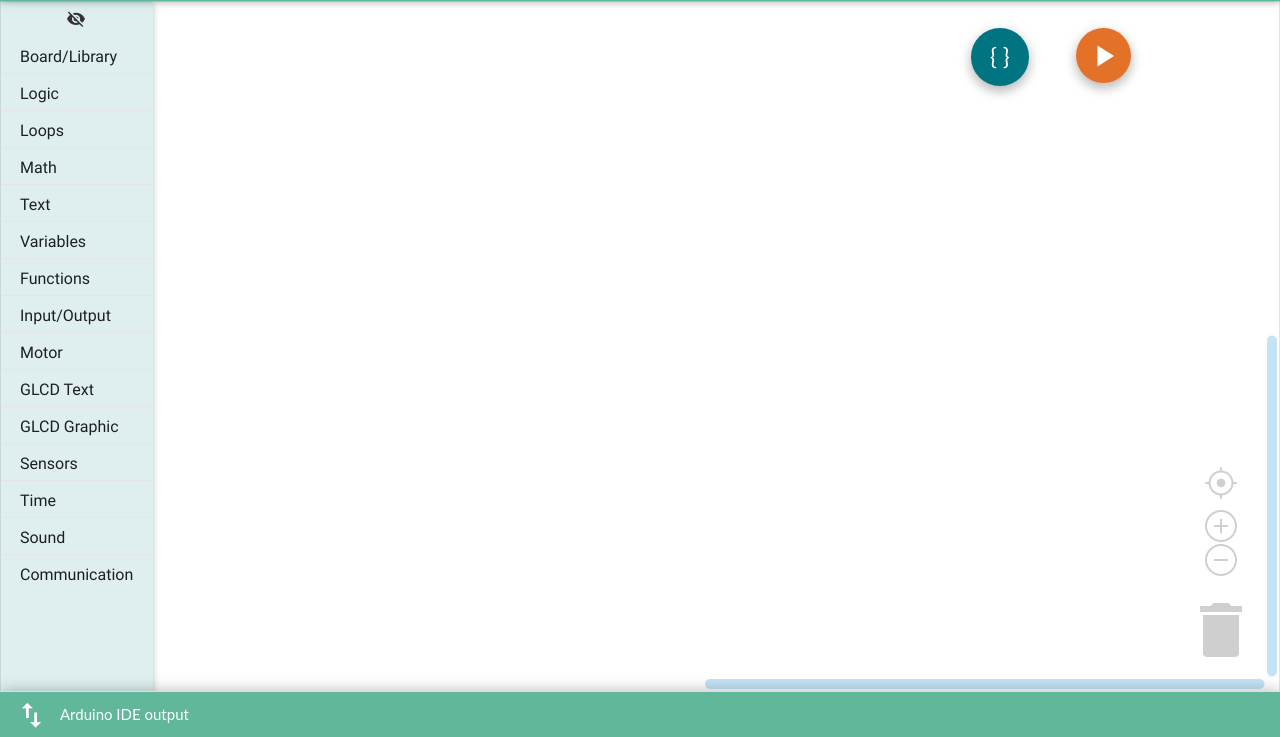
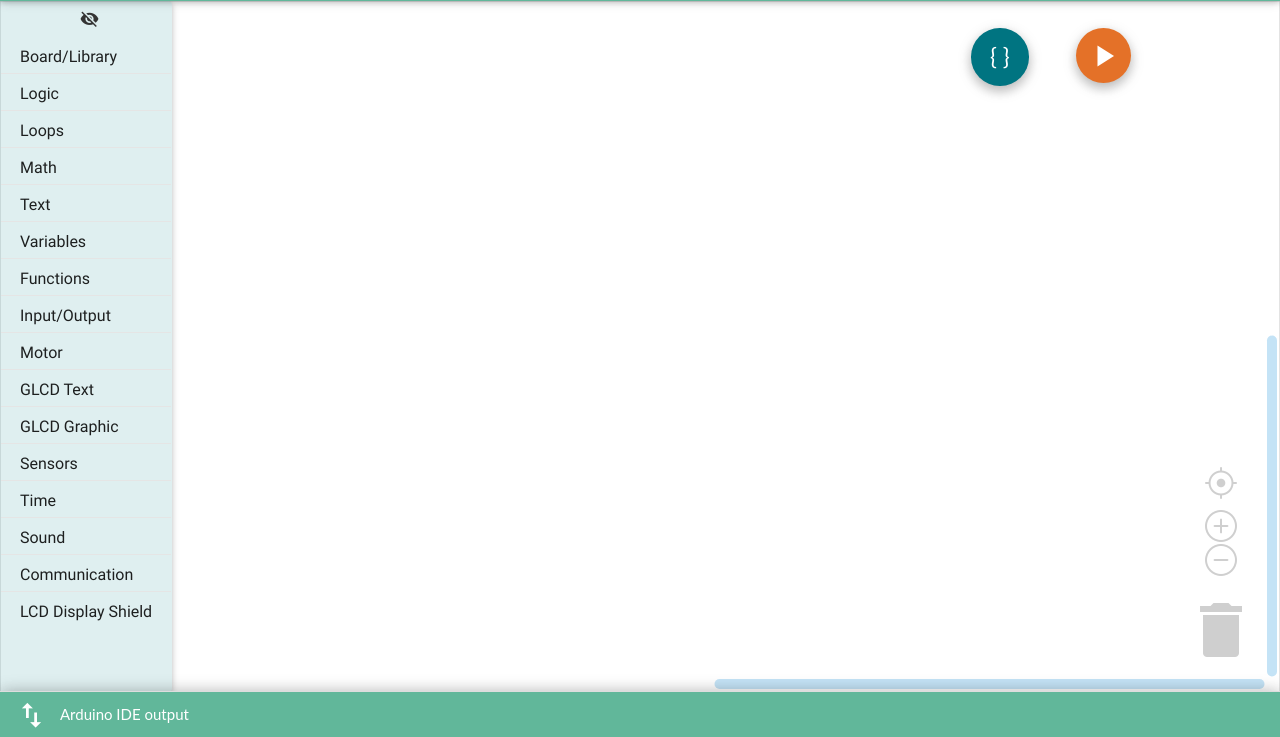
Before and after one commit to emwta/iBlockly, a plain HTML site: page ardublockly/index.html in a window 1280 px wide. Shown: the part 63-800 px from the top of the page. Drawn offline with Linux system fonts and the light colour scheme; no server answers.

Commit message:
Add files via upload

```diff
--- a/ardublockly/ardublockly.js
+++ b/ardublockly/ardublockly.js
@@ -58,7 +58,7 @@ Ardublockly.bindActionFunctions = function() {
     $('.button-collapse').sideNav('hide');
   });
   Ardublockly.bindClick_('menu_example_1', function() {
-    Ardublockly.loadServerXmlFile('../examples/Show_Text_Analog .xml');
+    Ardublockly.loadServerXmlFile('../examples/Blinking.xml');
     $('.button-collapse').sideNav('hide');
   });
  Ardublockly.bindClick_('menu_example_2', function() {
--- a/ardublockly/ardublockly_toolbox.js
+++ b/ardublockly/ardublockly_toolbox.js
@@ -16,6 +16,7 @@ Ardublockly.TOOLBOX_XML =
 '	<block type="libraryme"></block>'+
 '	<block type="inex_board"></block>'+
 '	<block type="switch_ok"></block>'+
+/*'	<block type="controls_switch"></block>'+*/
 '	</category>'+
 
 '  <sep></sep>' +
@@ -477,4 +478,26 @@ Ardublockly.TOOLBOX_XML =
 '   <block type="uart1_getkey_var"></block>'+
 '   <block type="uart1_available"></block>'+
 ' 	 </category>' +
+'  <sep></sep>' +
+'  <category id="catLCD" name="LCD Display Shield">' +
+'	<block type="lcdlibrary"></block>'+
+'	<block type="lcdcursorprint">'+
+'		<value name="VALUE">'+
+'     		<shadow type="text">'+
+'       		<field name="TEXT">Hello World</field>'+
+'   		</shadow>'+
+'    	</value>'+
+'	</block>'+
+'	<block type="lcdclear"></block>'+
+'	<block type="lcdtone">'+
+'		<value name="SOUND">'+
+'     		<shadow type="math_number">'+
+'       		<field name="NUM">500</field>'+
+'   		</shadow>'+
+'    	</value>'+
+'	</block>'+
+'	<block type="lcdoffpiezo"></block>'+
+'	<block type="lcddisplay"></block>'+
+'	<block type="lcdnodisplay"></block>'+
+'	</category>'+
 '</xml>'
--- a/ardublockly/index.html
+++ b/ardublockly/index.html
@@ -55,10 +55,10 @@
          <li class="no-padding">
             <ul class="collapsible collapsible-accordion">
                <li>
-                  <div class="collapsible-header"><span class="translatable_examples">Examples</span><i class="mdi-action-assignment" ></i></div>
+                  <div class="collapsible-header"><span class="translatable_examples">Examples</span><i class="mdi-action-assignment"></i></div>
                   <div class="collapsible-body">
                      <ul>
-                        <li id="menu_example_1"><a href="#!">GLCD Show Text&Analog</a></li>
+                        <li id="menu_example_1"><a href="#!">Blinking</a></li>
                         <li id="menu_example_2"><a href="#!">Switch Blink LED</a></li>
                         <li id="menu_example_3"><a href="#!">Motor Count Speed</a></li>
                         <li id="menu_example_4"><a href="#!">Robot Follow Line</a></li>
```
Also changed, not shown: 11 other files.
